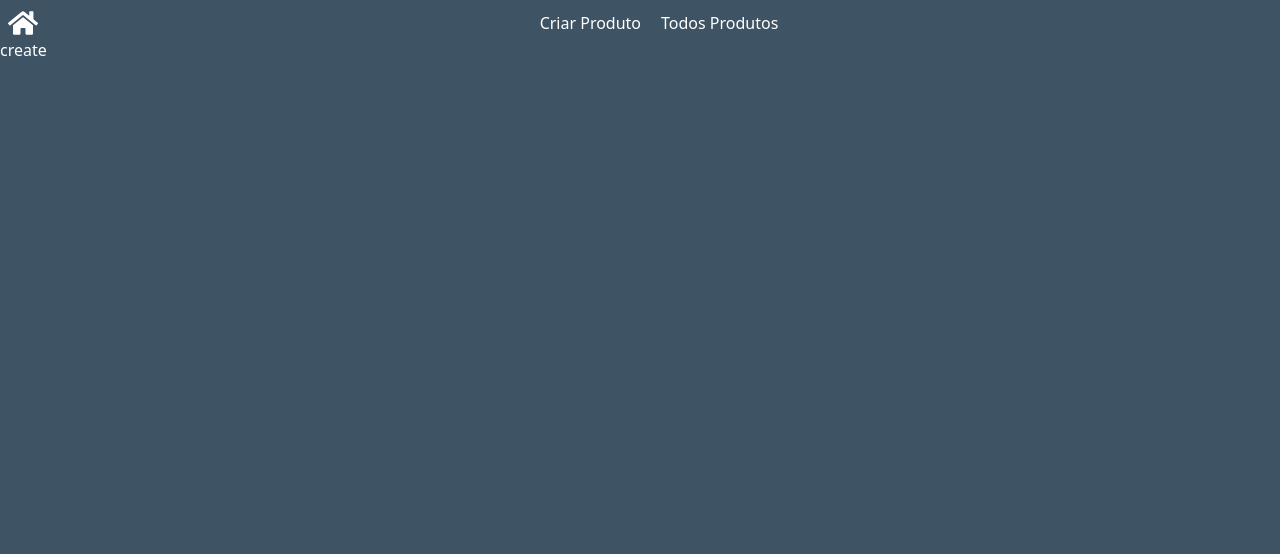
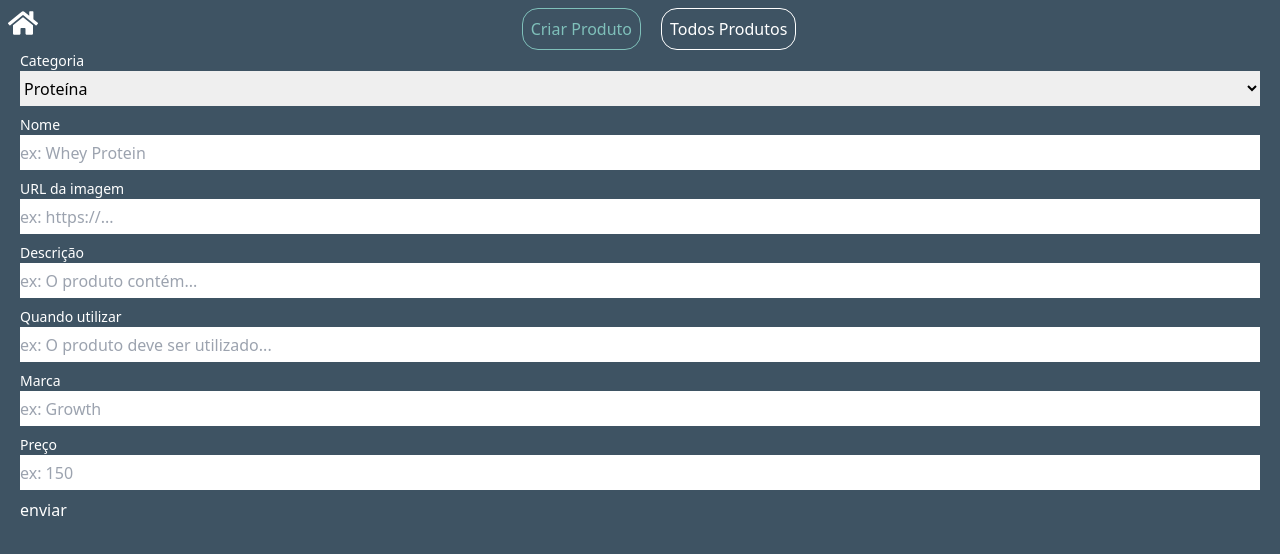
Before and after one commit to wesleydematos/frontend-3wings, a React (Vite) app: page /products in a window 1280 px wide. Shown: the top 554 px of the page. Built offline with nearby package versions, Linux system fonts and the light colour scheme.

Commit message:
feat: created components

```diff
--- /dev/null
+++ b/src/components/AllProducts/index.tsx
@@ -0,0 +1,9 @@
+function AllProducts() {
+  return (
+    <div>
+      all products
+    </div>
+  )
+}
+
+export default AllProducts
--- /dev/null
+++ b/src/components/CreateProduct/index.tsx
@@ -0,0 +1,16 @@
+import { iProduct } from '../../contexts/Products/types'
+import ProductForm from '../ProductForm'
+
+function CreateProduct() {
+  function createProduct(data: iProduct){
+    console.log(data)
+  }
+
+  return (
+    <div className='px-5'>
+      <ProductForm handleFunction={createProduct}/>
+    </div>
+  )
+}
+
+export default CreateProduct
--- /dev/null
+++ b/src/components/ProductForm/index.tsx
@@ -0,0 +1,106 @@
+import { useForm } from 'react-hook-form'
+import { yupResolver } from '@hookform/resolvers/yup'
+import productSchema from '../../schemas/productSchema'
+import { iProductFormProps } from './types'
+
+function ProductForm({handleFunction}: iProductFormProps) {
+  const {
+    register,
+    handleSubmit,
+    formState: {errors},
+  } = useForm({resolver: yupResolver(productSchema)})
+
+  return  (
+    <>
+      <form onSubmit={handleSubmit(handleFunction)}>
+        <div className='flex flex-col mb-2'>
+          <label className='font-medium  text-[14px]' htmlFor='category_id'>Categoria</label>
+          <select
+            {...register('category_id')}
+            name='category_id'
+            id='category_id'
+            className='h-[35px] text-black'
+          >
+            <option value='1'>Proteína</option>
+            <option value='2'>Pré-treino</option>
+            <option value='3'>Creatina</option>
+            <option value='4'>Outros</option>
+          </select>
+          {errors.category_id && <span className='text-accent'>{errors.category_id.message}</span>}
+        </div>
+        <div className='flex flex-col mb-2'>
+          <label className='font-medium text-[14px]' htmlFor='name'>Nome</label>
+          <input
+            {...register('name')}
+            type='text'
+            placeholder='ex: Whey Protein'
+            className='h-[35px] text-black'
+            id='name'
+          />
+          {errors.name && <span className='text-accent'>{errors.name.message}</span>}
+        </div>
+        <div className='flex flex-col mb-2'>
+          <label className='font-medium text-[14px]' htmlFor='photoUrl'>URL da imagem</label>
+          <input
+            {...register('photoUrl')}
+            type='text'
+            placeholder='ex: https://...'
+            className='h-[35px] text-black'
+            id='photoUrl'
+          />
+          {errors.photoUrl && <span className='text-accent'>{errors.photoUrl.message}</span>}
+        </div>
+        <div className='flex flex-col mb-2'>
+          <label className='font-medium text-[14px]' htmlFor='description'>Descrição</label>
+          <input
+            {...register('description')}
+            type='text'
+            placeholder='ex: O produto contém...'
+            className='h-[35px] text-black'
+            id='description'
+          />
+          {errors.description && <span className='text-accent'>{errors.description.message}</span>}
+        </div>
+        <div className='flex flex-col mb-2'>
+          <label className='font-medium text-[14px]' htmlFor='whenToTake'>Quando utilizar</label>
+          <input
+            {...register('whenToTake')}
+            type='text'
+            placeholder='ex: O produto deve ser utilizado...'
+            className='h-[35px] text-black'
+            id='whenToTake'
+          />
+          {errors.whenToTake && <span className='text-accent'>{errors.whenToTake.message}</span>}
+        </div>
+        <div className='flex flex-col mb-2'>
+          <label className='font-medium text-[14px]' htmlFor='brand'>Marca</label>
+          <input
+            {...register('brand')}
+            type='text'
+            placeholder='ex: Growth'
+            className='h-[35px] text-black'
+            id='brand'
+          />
+          {errors.brand && <span className='text-accent'>{errors.brand.message}</span>}
+        </div>
+        <div className='flex flex-col mb-2'>
+          <label className='font-medium text-[14px]' htmlFor='price'>Preço</label>
+          <input
+            {...register('price')}
+            type='text'
+            placeholder='ex: 150'
+            className='h-[35px] text-black'
+            id='price'
+          />
+          {errors.price && <span className='text-accent'>Preço do produto deve ser um número positivo e é obrigatório!</span>}
+        </div>
+
+        <div className='my-2'>
+          <button type='submit'>enviar</button>
+        </div>
+      </form>
+    </>
+  )
+}
+
+export default ProductForm
--- /dev/null
+++ b/src/components/ProductForm/types.ts
@@ -0,0 +1,5 @@
+import { iProduct } from "../../contexts/Products/types";
+
+export interface iProductFormProps {
+  handleFunction: (data: iProduct) => void
+}
--- a/src/pages/Products/index.tsx
+++ b/src/pages/Products/index.tsx
@@ -1,6 +1,8 @@
 import { Link } from 'react-router-dom'
 import { FaHome } from 'react-icons/fa'
 import { useState } from 'react'
+import CreateProduct from '../../components/CreateProduct'
+import AllProducts from '../../components/AllProducts'
 
 function Products() {
   const [isCreate, setIsCreate] = useState(true)
@@ -12,12 +14,22 @@ function Products() {
           <FaHome  className='h-[30px] w-[30px] mt-2 ml-2'/>
         </Link>
         <nav className='flex mx-auto gap-5 mt-2 '>
-          <button onClick={()=> setIsCreate(true)}>Criar Produto</button>
-          <button onClick={()=> setIsCreate(false)}>Todos Produtos</button>
+          <button
+            onClick={()=> setIsCreate(true)}
+            className={`p-2 border rounded-2xl ${isCreate ? 'text-tertiary-light border-tertiary-light' : 'text-white border-white'}`}
+          >
+            Criar Produto
+          </button>
+          <button
+            onClick={()=> setIsCreate(false)}
+            className={`p-2 border rounded-2xl ${!isCreate ? 'text-tertiary-light border-tertiary-light' : 'text-white border-white'}`}
+          >
+            Todos Produtos
+          </button>
         </nav>
       </header>
       {
-        isCreate ? <>create</> : <>all</>
+        isCreate ? <CreateProduct/> : <AllProducts/>
       }
     </div>
   )
--- a/src/schemas/productSchema.ts
+++ b/src/schemas/productSchema.ts
@@ -1,6 +1,6 @@
 import * as yup from 'yup'
 
-export const ProductSchema = yup.object({
+const ProductSchema = yup.object({
   category_id: yup.string().required('Categoria do produto obrigatória!').trim(),
   name: yup.string().required('Nome do produto obrigatório!').max(50, 'Número máximo de caracteres: 50.').trim(),
   brand: yup.string().required('Categoria do produto obrigatória!').max(50, 'Número máximo de caracteres: 50.').trim(),
@@ -9,3 +9,5 @@ export const ProductSchema = yup.object({
   description: yup.string().max(250, 'Número máximo de caracteres: 250.').trim(),
   whenToTake: yup.string().max(250, 'Número máximo de caracteres: 250.').trim()
 })
+
+export default ProductSchema
```
Also changed, not shown: src/contexts/Products/types.ts (+11 -1 lines).
